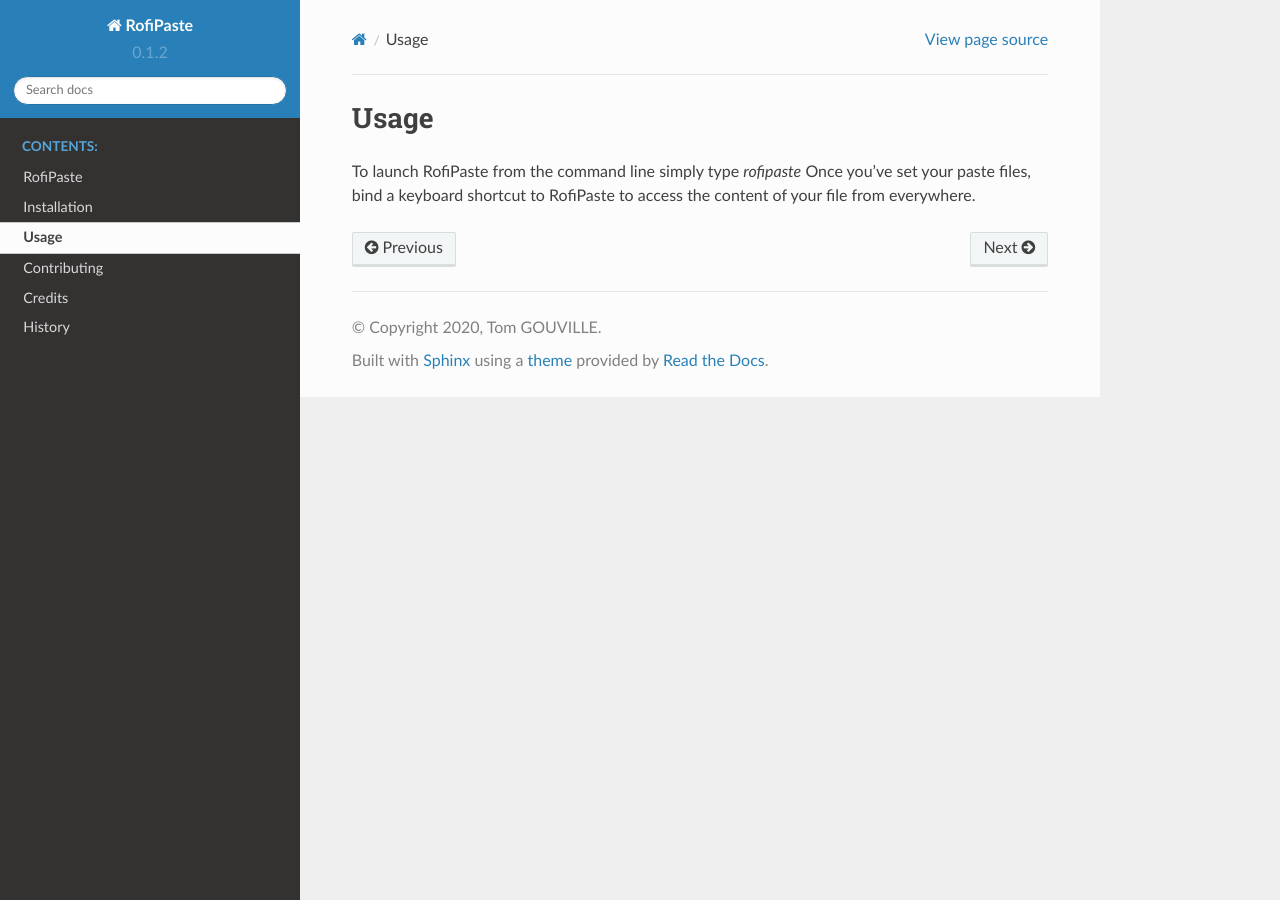
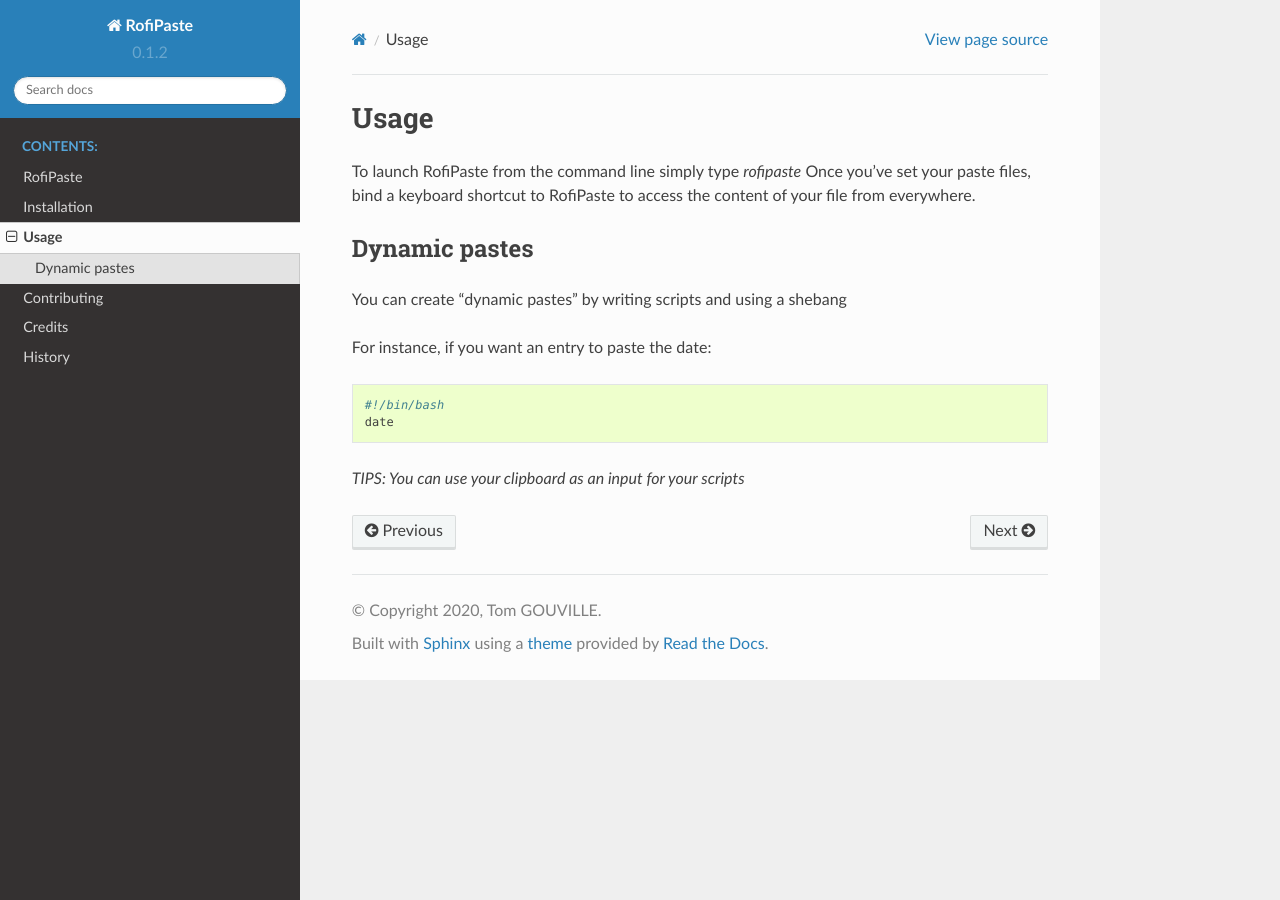
Before and after one commit to aeyno/rofipaste, a Sphinx documentation site: the page built from docs/usage.rst, in a window 1280 px wide. Built offline with Sphinx 7.4.7 and the Read the Docs theme 2.0.0, drawn with Linux system fonts in a browser that asks for light colours; pages that are not in the unit, such as notebooks, are missing from menus.

Commit message:
[DOC] Adding instructions for dynamic pastes (executable scripts)

```diff
--- a/docs/usage.rst
+++ b/docs/usage.rst
@@ -4,3 +4,20 @@
 
 To launch RofiPaste from the command line simply type `rofipaste`
 Once you've set your paste files, bind a keyboard shortcut to RofiPaste to access the content of your file from everywhere.
+
+
+
+Dynamic pastes
+--------------
+
+You can create "dynamic pastes" by writing scripts and using a shebang
+
+For instance, if you want an entry to paste the date:
+
+.. code-block:: bash
+
+    #!/bin/bash
+    date
+
+
+*TIPS: You can use your clipboard as an input for your scripts*
```
